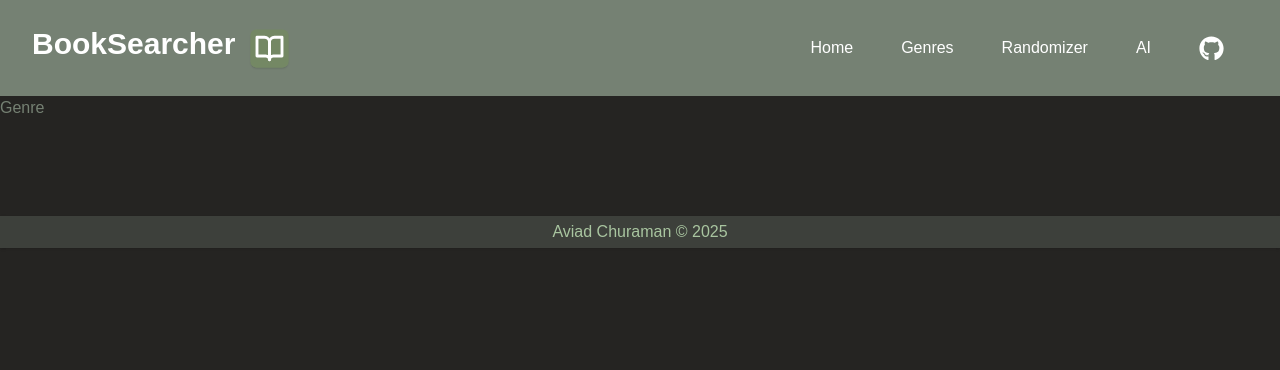
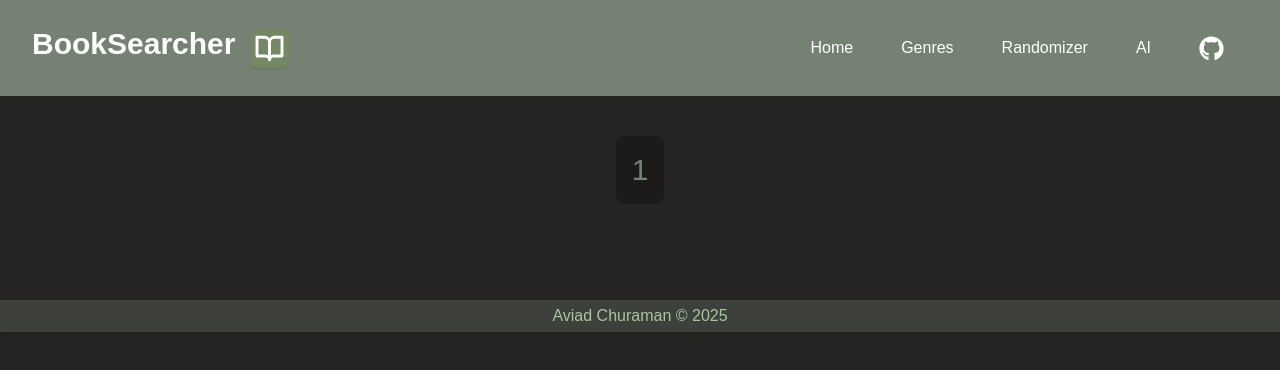
Before and after one commit to av1ad/BookSearcher, a Next.js app: page /genres/1 in a window 1280 px wide. Shown: the top 370 px of the page. Built offline with nearby package versions, Linux system fonts and the light colour scheme; a web font is replaced by a local one.

Commit message:
Working on genre page

```diff
--- a/src/app/genres/[genre]/page.tsx
+++ b/src/app/genres/[genre]/page.tsx
@@ -1,17 +1,23 @@
+"use client";
+
 import Footer from "@/app/(components)/Footer";
 import Header from "@/app/(components)/Header";
+import { usePathname } from "next/navigation";
 
 export default function GenrePage() {
-
+  const pathname = usePathname();
+  const firstSegment = pathname.split("/")[2];
   // Shows a list of books with that genre that is selected, allows you to click on the book and redirects you to the book id
   // We'll also use the search method for these so when they click on a subject/genre it redirects to the genre id
   // Extra feature would being able to search with specific genre
   return (
     <div>
       <Header />
-            <h1>Genre</h1>
+      <div className="content-center justify-items-center my-10">
+        <h1 className="capitalize bold text-3xl bg-opacity-25 bg-black p-4 rounded-lg">{firstSegment}</h1>
+      </div>
+
       <Footer />
     </div>
-    )
-
+  );
 }
```
Lines whose indentation alone changed are shown as unchanged.
